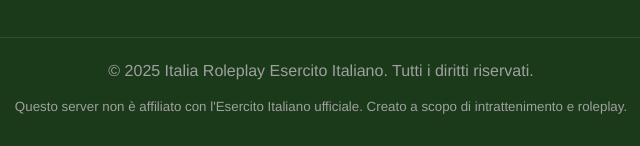
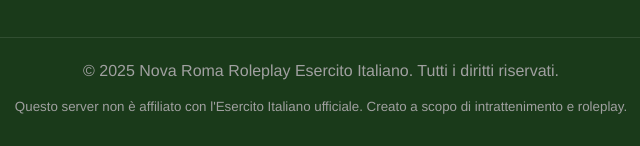
Before and after one commit to alestv05/esercitoitaliano, a plain HTML site: page EI Veicoli.html in a window 1280 px wide. Shown: the part 2511-2657 px from the top of the page, 319-959 px from the left. Drawn offline with Linux system fonts and the light colour scheme.

Commit message:
Update EI Veicoli.html

```diff
--- a/EI Veicoli.html
+++ b/EI Veicoli.html
@@ -1189,7 +1189,7 @@
 
         <!-- Copyright -->
         <div class="copyright">
-            <p>&copy; 2025 Italia Roleplay Esercito Italiano. Tutti i diritti riservati.</p>
+            <p>&copy; 2025 Nova Roma Roleplay Esercito Italiano. Tutti i diritti riservati.</p>
             <p><small>Questo server non è affiliato con l'Esercito Italiano ufficiale. Creato a scopo di intrattenimento e roleplay.</small></p>
         </div>
     </footer>
```
